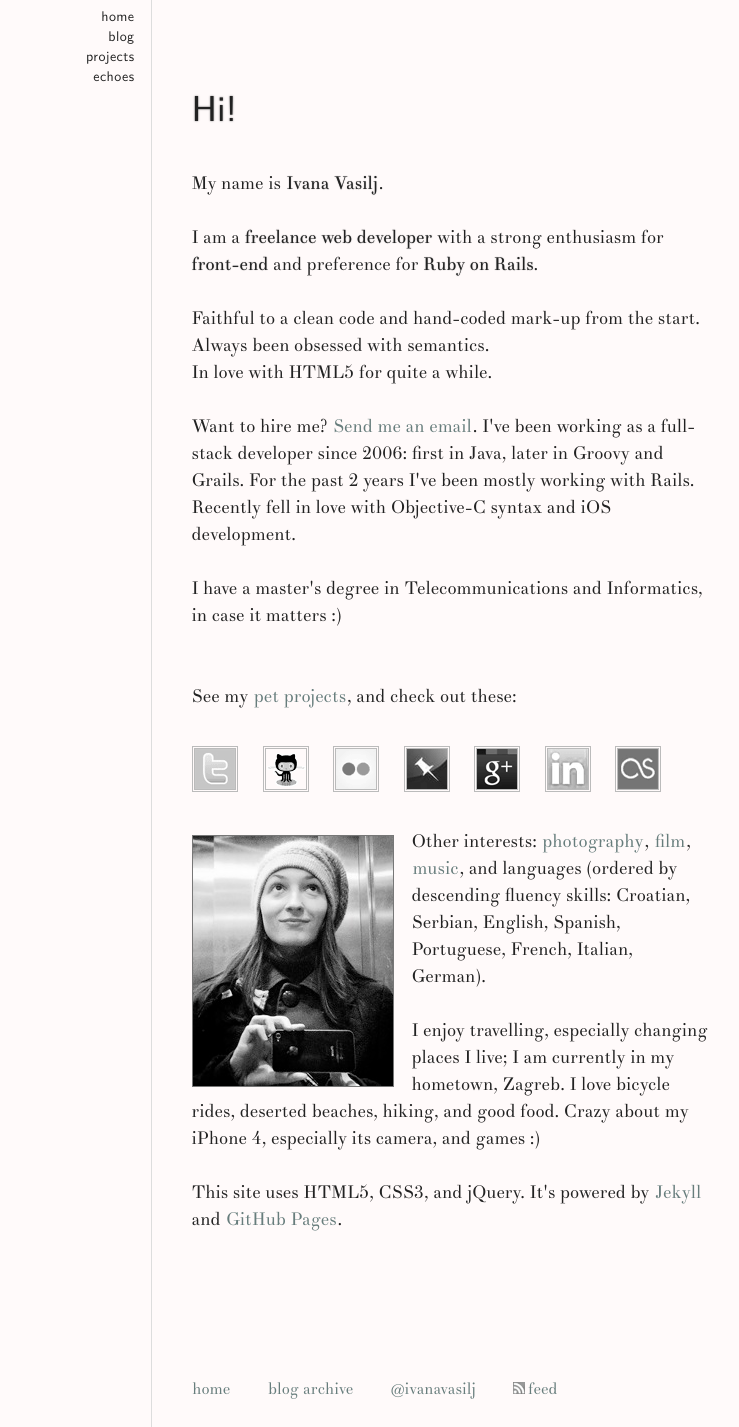
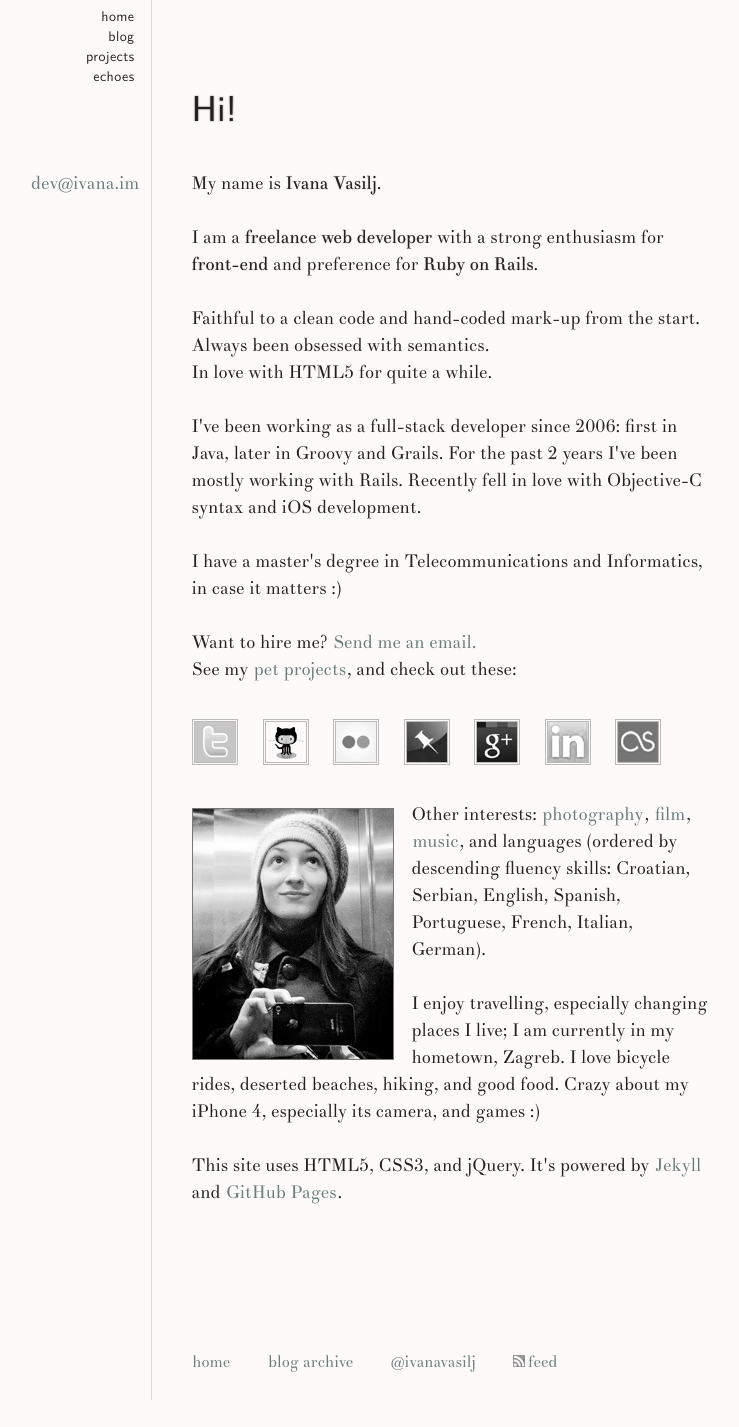
Before and after one commit to ivana/ivana.github.com, a Jekyll site: the page built from index.html, in a window 1280 px wide. Shown: the whole page, without its empty margins (210-949 px from the left). Built offline with Jekyll 4.4.1, drawn with Linux system fonts in a browser that asks for light colours; Markdown is read by kramdown in place of the engine named in the settings; after the commit the page ends 1400 px from its top, so only the background shows below that.

Commit message:
email change

```diff
--- a/css/style.css
+++ b/css/style.css
@@ -126,10 +126,12 @@ article ul {
 nav ul li:before { content:'= ' }
 
 /* about */
-.vcard a.fn { color:inherit; }
-.vcard a.fn:hover { background:inherit; }
 .vcard .n, .vcard strong { text-shadow:0px 0px 1px #777 }
 .vcard strong { font-weight:normal; }
+.vcard a.email {
+  display: block; width:110px; padding: 0 5px;
+  position: relative; right: 9.2em; bottom: 1.5em; margin-bottom: -1.5em;
+}
 .vcard .photo { float:left; margin:7px 1em 0 0; border:1px solid #777; }
   /* social links */
 .vcard ol { margin:2em 0 1.5em; padding-left:0 }
--- a/index.html
+++ b/index.html
@@ -8,8 +8,9 @@ desc: about and contact info
   <h1>Hi!</h1>
 
   <p>
-    My name is <a class="fn n" href="mailto:v@ivana.im" lang="hr">
-    <span class="given-name">Ivana</span> <span class="family-name">Vasilj</span></a>.
+    My name is
+    <span class="fn n" lang="hr"><span class="given-name">Ivana</span> <span class="family-name">Vasilj</span></span>.
+    <a class="email" href="mailto:dev@ivana.im">dev@ivana.im</a>
   </p>
   <p>
     I am a <span class="title"><strong>freelance web developer</strong></span> with a strong enthusiasm for
@@ -21,13 +22,13 @@ desc: about and contact info
     <br />In love with HTML5 for quite a while.
   </p>
   <p>
-    Want to hire me? <a class="email" href="mailto:v@ivana.im">Send me an email</a>.
     I've been working as a full-stack developer since 2006: first in Java, later in Groovy and Grails.
     For the past 2 years I've been mostly working with Rails.
     Recently fell in love with Objective-C syntax and iOS development.
   </p>
   <p>I have a master's degree in Telecommunications and Informatics, in case it matters :)</p>
   <p>
+    Want to hire me? <a href="mailto:dev@ivana.im">Send me an email.</a>
     <br />See my <a href="/projects">pet projects</a>, and check out these:
   </p>
   <ol>
```
